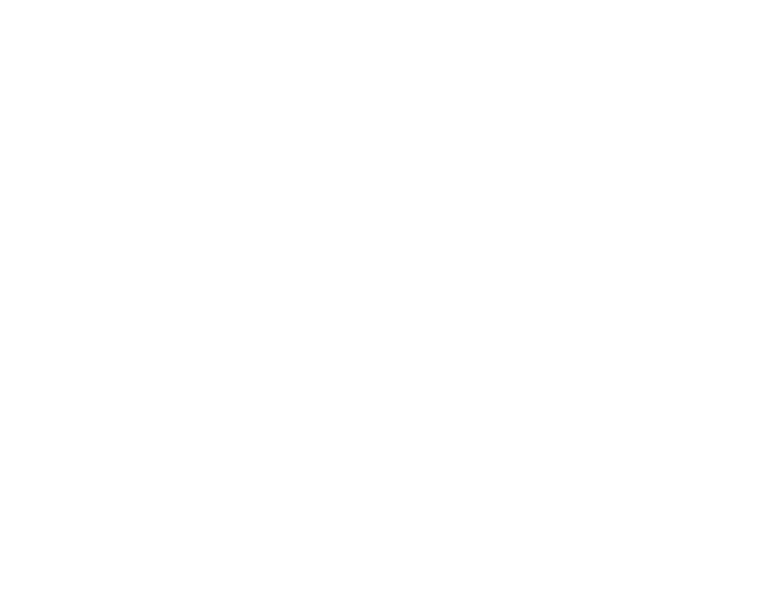
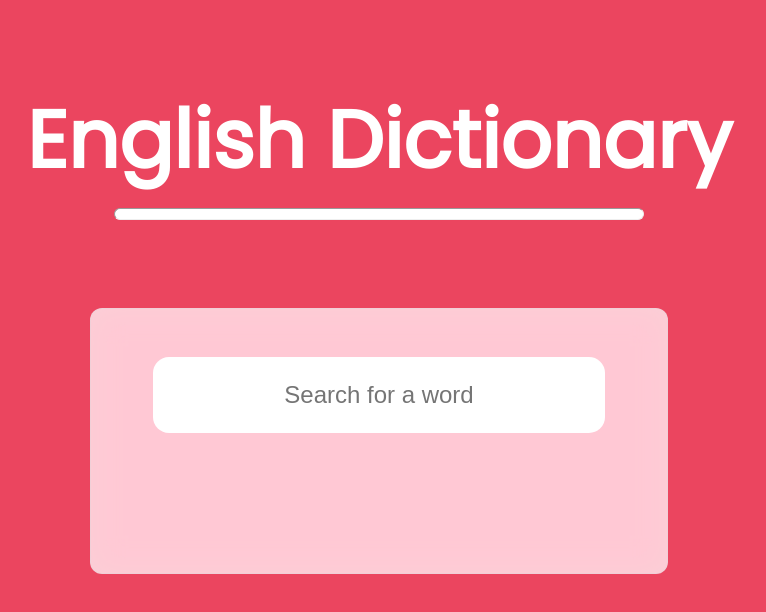
Before and after one commit to ArvindParekh/14-Days-JS, a plain HTML site: page 12. English Dictionary/index.html in a window 1280 px wide. Shown: the whole page, without its empty margins (261-1027 px from the left). Drawn offline with Linux system fonts and the light colour scheme; a web font is replaced by a local one.

Commit message:
coded english dictionary using dictionaryapi

```diff
--- a/12. English Dictionary/index.html
+++ b/12. English Dictionary/index.html
@@ -1,12 +1,37 @@
 <!DOCTYPE html>
 <html lang="en">
+
 <head>
     <meta charset="UTF-8">
     <meta http-equiv="X-UA-Compatible" content="IE=edge">
     <meta name="viewport" content="width=device-width, initial-scale=1.0">
     <title>English Dictionary</title>
+    <link rel="stylesheet" href="style.css">
+    <link rel="preconnect" href="https://fonts.googleapis.com">
+    <link rel="preconnect" href="https://fonts.gstatic.com" crossorigin>
+    <link href="https://fonts.googleapis.com/css2?family=Labrada&family=Poppins:ital@0;1&display=swap" rel="stylesheet">
 </head>
+
 <body>
+    <div class="container">
+        <div class="heading">
+            <h1>English Dictionary</h1>
+            <hr>
+        </div>
+        <div class="dictionary-container">
 
+            <input type="text" placeholder="Search for a word">
+
+            <div class="output">
+                <div id="pos"></div>
+                <div id="meaning"></div>
+                <div id="eg"></div>
+            </div>
+        </div>
+    </div>
+
+
+    <script src="script.js"></script>
 </body>
+
 </html>
--- a/12. English Dictionary/script.js
+++ b/12. English Dictionary/script.js
@@ -0,0 +1,60 @@
+let inputElement = document.querySelector('input');
+let posElement = document.querySelector('#pos');
+let meaningElement = document.querySelector('#meaning');
+let exampleElement = document.querySelector('#eg');
+
+
+inputElement.addEventListener('keydown', function (e) {
+    if (e.key === 'Enter') {
+        let inputWord = inputElement.value;
+        console.log(inputWord);
+
+        // getOutput(inputWord);
+
+        fetch(`https://api.dictionaryapi.dev/api/v2/entries/en/${inputWord}`).then(response => {
+            if (!response.ok) {
+                throw new Error('Network response was not ok');
+            }
+            return response.json();
+        }).then(data => {
+            console.log(data);
+            const partOfSpeech = data[0].meanings[0].partOfSpeech;
+
+            const meaning = data[0].meanings[0].definitions[0].definition;
+
+            const example = data[0].meanings[0].definitions[0].example;
+
+            // console.log(partOfSpeech, meaning, example);
+
+            updateDom(partOfSpeech, meaning, example);
+        }).catch(error => console.error('Error:', error));
+
+
+    }
+
+})
+
+function updateDom(pos, meaning, eg){
+    posElement.innerHTML = `<i>${pos}</i>`;
+    meaningElement.innerHTML = `<i>Meaning:</i> ${meaning}`;
+    exampleElement.innerHTML = `<i>Example:</i> ${eg}`;
+}
+
+
+
+
+
+//You don't have to use async and await when using the fetch() function, but they can make your code easier to read and handle asynchronous requests more cleanly.
+
+// The fetch() function returns a Promise that resolves to a Response object. Without async and await, you would need to use .then() and .catch() methods to handle the Promise and extract the response data,
+// async function getOutput(inputWord) {
+
+//     const url = `https://api.dictionaryapi.dev/api/v2/entries/en/${inputWord}`;
+
+//     const result = await fetch(url).then((res) => res.json());
+//     const partOfSpeech = result[0].meanings[0].partOfSpeech;
+//     const meaning = result[0].meanings[0].definitions[0].definition;
+//     const examples = result[0].meanings[0].definitions[0].example;
+
+//     // console.log(partOfSpeech, meaning, examples);
+// }
--- a/12. English Dictionary/style.css
+++ b/12. English Dictionary/style.css
@@ -0,0 +1,86 @@
+html,
+body {
+    font-family: 'Labrada', serif;
+    font-family: 'Poppins', sans-serif;
+    margin: 0;
+    padding: 0;
+}
+
+.container {
+    height: 100vh;
+    width: 100%;
+    /* background: url('photo-1.avif') no-repeat center center/cover; */
+    background-color: #EB455F;
+    display: flex;
+    flex-direction: column;
+    align-items: center;
+    justify-content: space-center;
+}
+
+.container .heading{
+    margin: 5rem 0rem;
+    display: flex;
+    flex-direction: column;
+    align-items: center;
+    justify-content: center;
+    height: fit-content;
+}
+
+.container .heading h1{
+    margin: 0;
+    font-size: 5rem;
+    color: white;
+}
+.container .heading hr{
+    width: 75%;
+    color: white;
+    height: 10px;
+    background-color: white;
+    border-radius: 2rem;
+}
+
+/* .dictionary-container {
+
+    /* border: 2px solid white;
+    background-color: #BAD7E9;
+    border-radius: 10px;
+} */
+.dictionary-container {
+    /* height: 60vh; */
+    width: 45vw;
+    backdrop-filter: blur(16px) saturate(180%);
+    -webkit-backdrop-filter: blur(16px) saturate(180%);
+    background-color: rgba(255, 255, 255, 0.75);
+    border-radius: 12px;
+    border: 1px solid rgba(209, 213, 219, 0.3);
+    display: flex;
+    flex-direction: column;
+    align-items: center;
+    justify-content: space-evenly;
+}
+
+.dictionary-container input {
+    padding: 1.5rem;
+    margin-top: 3rem;
+    width: 70%;
+    border: none;
+    outline: none;
+    border-radius: 1rem;
+    background-color: white;
+    font-size: 1.5rem;
+    font-weight: 500;
+    text-align: center;
+}
+
+.dictionary-container .output {
+    text-align: center;
+    display: flex;
+    flex-direction: column;
+    justify-content: space-around;
+    margin: 40px 0px;
+}
+
+.dictionary-container .output div {
+    font-size: 1.75rem;
+    margin: 10px 20px;
+}
```
Also changed, not shown: 12. English Dictionary/photo-1.avif (added).
